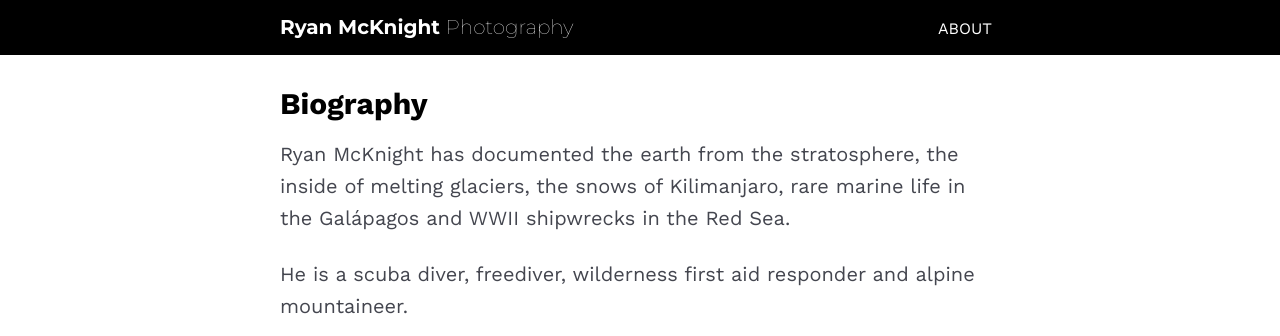
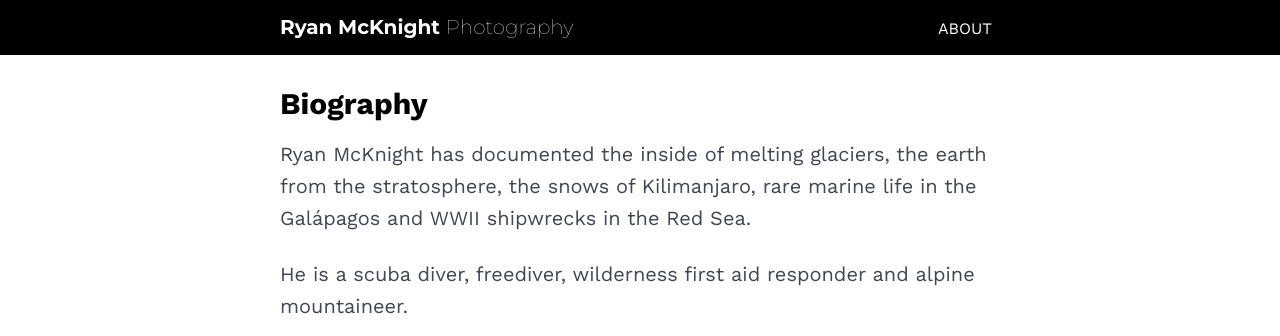
Before and after one commit to mcknightlabs/mcknight-studio, a Jekyll site: the page built from about.html, in a window 1280 px wide. Shown: the top 336 px of the page. Built offline with Jekyll 4.4.1, drawn with Linux system fonts in a browser that asks for light colours.

```diff
--- a/about.html
+++ b/about.html
@@ -6,7 +6,7 @@ layout: default
 
 <h2>Biography</h2>
 
-<p>Ryan McKnight has documented the earth from the stratosphere, the inside of melting glaciers, the snows of Kilimanjaro, rare marine life in the Galápagos and WWII shipwrecks in the Red Sea.</p>
+<p>Ryan McKnight has documented the inside of melting glaciers, the earth from the stratosphere, the snows of Kilimanjaro, rare marine life in the Galápagos and WWII shipwrecks in the Red Sea.</p>
 <p>He is a scuba diver, freediver, wilderness first aid responder and alpine mountaineer.</p>
 
 <p>McKnight founded and leads the <a href="https://www.industrydive.com/news/post/honoring-industry-dives-award-winning-design-leader/">award-winning</a> <a href="https://design.industrydive.com/">design team</a> at <a href="https://design.industrydive.com/">Industry Dive</a>, a rapidly growing business news company in Washington, DC. In 2017, he was recognized as an "<a href="http://www.siia.net/bims/SPECIAL-PROGRAMS/Emerging-Leader-Awards">Emerging Leader</a>" in B2B for his work at Industry Dive.</p>
```
